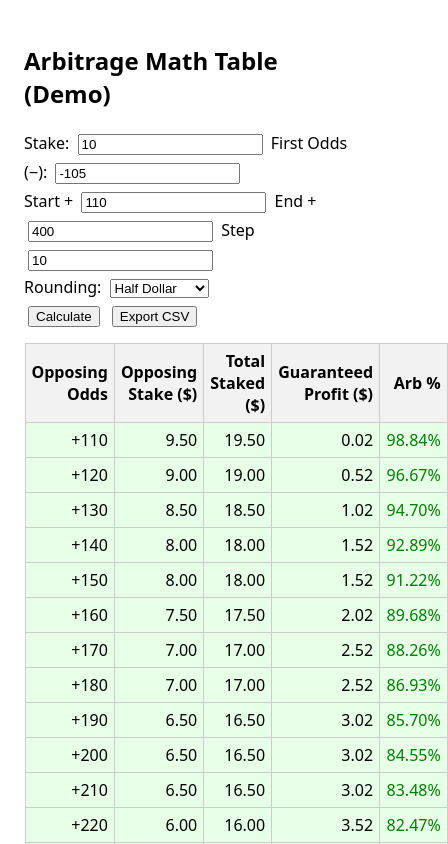
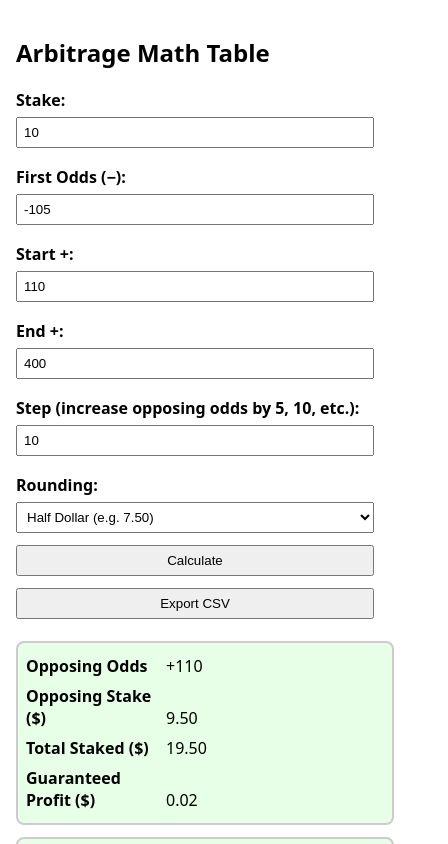
Before and after one commit to missmelis05/arb-calculator, a plain HTML site: page index.html in a window 390 px wide. Both pictures are taken after a click on the button "Calculate". Shown: the top 844 px of the page, 448 px wide, since content can reach past the window. Drawn offline with Linux system fonts and the light colour scheme.

Commit message:
Update index.html

```diff
--- a/index.html
+++ b/index.html
@@ -6,37 +6,99 @@
 <title>Arbitrage Math Table</title>
 <link rel="manifest" href="manifest.json">
 <style>
-  body { font-family: system-ui, sans-serif; padding: 16px; }
-  input, select, button { margin: 4px; }
-  table { border-collapse: collapse; width: 100%; margin-top: 12px; }
-  th, td { border: 1px solid #ccc; padding: 6px; text-align: right; }
+  body {
+    font-family: system-ui, sans-serif;
+    padding: 16px;
+    max-width: 480px;
+    margin: auto;
+  }
+  label { display: block; margin-top: 12px; font-weight: bold; }
+  input, select, button {
+    margin: 6px 0;
+    width: 100%;
+    padding: 6px;
+    box-sizing: border-box;
+  }
+  button { cursor: pointer; }
+
+  /* Desktop table style */
+  table {
+    border-collapse: collapse;
+    width: 100%;
+    margin-top: 16px;
+  }
+  th, td {
+    border: 1px solid #ccc;
+    padding: 6px;
+    text-align: right;
+  }
   th { background: #f2f2f2; }
   .profit { background: #e6ffe6; }
   .loss { background: #ffe6e6; }
+
+  /* Mobile card style for small screens */
+  @media (max-width: 480px) {
+    table, thead, tbody, th, td, tr {
+      display: block;
+      width: 100%;
+    }
+    thead tr { display: none; }
+    tr {
+      margin-bottom: 12px;
+      border: 2px solid #ccc;
+      border-radius: 8px;
+      padding: 8px;
+    }
+    td {
+      border: none;
+      text-align: left;
+      padding: 4px 0;
+    }
+    td::before {
+      content: attr(data-label);
+      font-weight: bold;
+      display: inline-block;
+      width: 140px;
+    }
+  }
 </style>
 </head>
 <body>
 
-<h2>Arbitrage Math Table (Demo)</h2>
+<h2>Arbitrage Math Table</h2>
 
-<div>
-  Stake: <input id="stake" type="number" value="10" step="0.01">
-  First Odds (−): <input id="odds1" type="number" value="-105">
-</div>
+<label>
+  Stake:
+  <input id="stake" type="number" value="10" step="0.01">
+</label>
 
-<div>
-  Start + <input id="start" type="number" value="110">
-  End + <input id="end" type="number" value="400">
-  Step <input id="step" type="number" value="10">
-</div>
+<label>
+  First Odds (−):
+  <input id="odds1" type="number" value="-105">
+</label>
 
-<div>
+<label>
+  Start +:
+  <input id="start" type="number" value="110">
+</label>
+
+<label>
+  End +:
+  <input id="end" type="number" value="400">
+</label>
+
+<label>
+  Step (increase opposing odds by 5, 10, etc.):
+  <input id="step" type="number" value="10">
+</label>
+
+<label>
   Rounding:
   <select id="rounding">
-    <option value="1">Whole Dollar</option>
-    <option value="0.5" selected>Half Dollar</option>
+    <option value="1">Whole Dollar (e.g. 7.00)</option>
+    <option value="0.5" selected>Half Dollar (e.g. 7.50)</option>
   </select>
-</div>
+</label>
 
 <button onclick="calculate()">Calculate</button>
 <button onclick="exportCSV()">Export CSV</button>
@@ -48,7 +110,6 @@
       <th>Opposing Stake ($)</th>
       <th>Total Staked ($)</th>
       <th>Guaranteed Profit ($)</th>
-      <th>Arb %</th>
     </tr>
   </thead>
   <tbody id="results"></tbody>
@@ -91,7 +152,6 @@ function calculate() {
   let maxProfit = -Infinity;
   const rowsData = [];
 
-  // Precompute rows and track max profit
   for (let o = start; o <= end; o += step) {
     const decimal2 = 1 + o / 100;
     const rawStake2 = payout / decimal2;
@@ -100,20 +160,17 @@ function calculate() {
     const total = stake + stake2;
     const profit = payout - total;
 
-    const arbPercent = (1 / decimal1 + 1 / decimal2) * 100;
-
     rowsData.push({
       odds: o,
       stake2,
       total,
-      profit,
-      arbPercent
+      profit
     });
 
     if (profit > maxProfit) maxProfit = profit;
   }
 
-  // Render table and highlight max profit row
+  // Render table with responsive labels
   rowsData.forEach(row => {
     const tr = document.createElement("tr");
     tr.className = row.profit > 0 ? "profit" : "loss";
@@ -121,11 +178,10 @@ function calculate() {
     if (row.profit === maxProfit) tr.style.border = "2px solid gold";
 
     tr.innerHTML = `
-      <td>+${row.odds}</td>
-      <td>${row.stake2.toFixed(2)}</td>
-      <td>${row.total.toFixed(2)}</td>
-      <td>${row.profit.toFixed(2)}</td>
-      <td style="color:${row.arbPercent < 100 ? 'green':'red'}">${row.arbPercent.toFixed(2)}%</td>
+      <td data-label="Opposing Odds">+${row.odds}</td>
+      <td data-label="Opposing Stake ($)">${row.stake2.toFixed(2)}</td>
+      <td data-label="Total Staked ($)">${row.total.toFixed(2)}</td>
+      <td data-label="Guaranteed Profit ($)">${row.profit.toFixed(2)}</td>
     `;
     results.appendChild(tr);
   });
@@ -133,7 +189,7 @@ function calculate() {
 
 // CSV export
 function exportCSV() {
-  let csv = "Opposing Odds,Opposing Stake,Total Staked,Guaranteed Profit,Arb %\n";
+  let csv = "Opposing Odds,Opposing Stake,Total Staked,Guaranteed Profit\n";
   document.querySelectorAll("#results tr").forEach(row => {
     csv += [...row.children].map(td => td.textContent).join(",") + "\n";
   });
```
